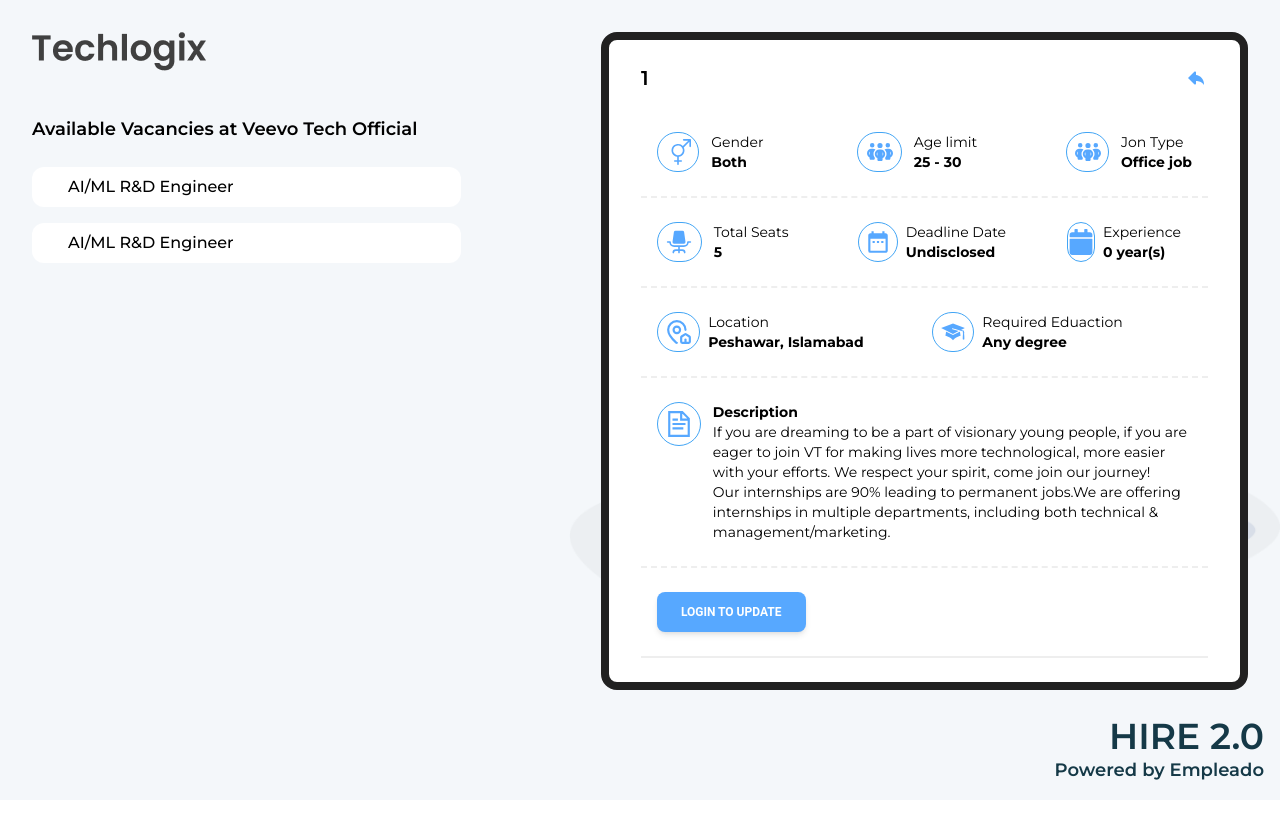
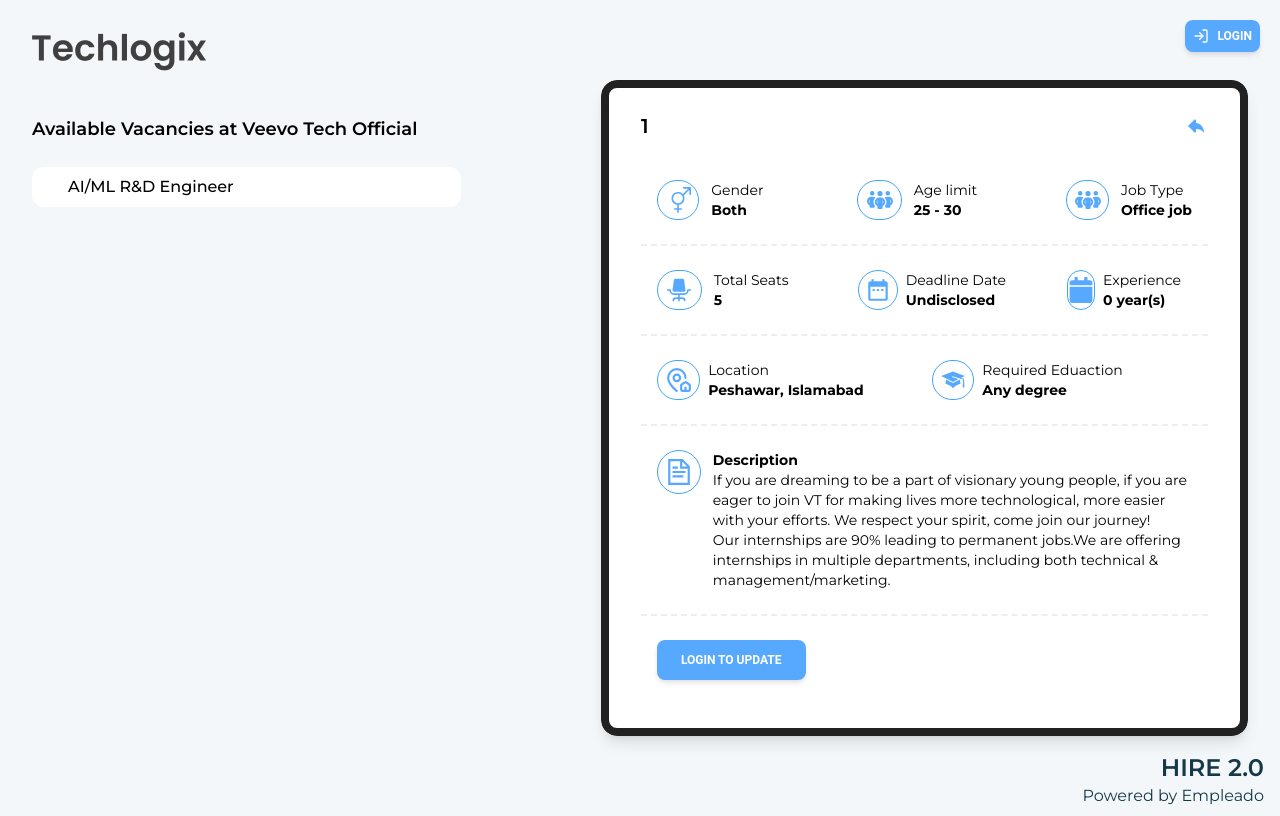
Before and after one commit to Hamid-Iqball/Hire2.0, a React (Vite) app: page /vacancy/1 in a window 1280 px wide. Built offline with nearby package versions, Linux system fonts and the light colour scheme.

Commit message:
completed design of  login and job details component

```diff
--- a/src/Pages/Home.jsx
+++ b/src/Pages/Home.jsx
@@ -1,12 +1,20 @@
+import { Button } from "@material-tailwind/react";
 import { motion } from "framer-motion";
 import { FaRegCheckCircle } from "react-icons/fa";
-import { useNavigate, Outlet } from "react-router-dom";
+import { FiLogIn } from "react-icons/fi";
+
+import { useNavigate, Outlet, useLocation } from "react-router-dom";
 
 function Home() {
   const navigate = useNavigate();
+  const location = useLocation();
+
+  // Determine if the current route is for job details
+  const isJobDetailsPage = location.pathname.startsWith("/vacancy");
 
   return (
     <div className="grid grid-cols-[0.8fr,1fr] gap-0 min-h-screen relative bg-[#f4f7fa]">
+      {/* Sidebar */}
       <div className="flex flex-col gap-3">
         <div className="p-8">
           <span>
@@ -24,9 +32,7 @@
           className="flex flex-col gap-2 px-8 mb-10"
         >
           <span className="mb-4">
-            <h2 className="text-lg font-semibold">Available Vacancies at Veevo Tech Official
-            </h2>
-
+            <h2 className="text-lg font-semibold">Available Vacancies at Veevo Tech Official</h2>
           </span>
 
           <div
@@ -39,40 +45,53 @@
             <p className="font-[500]">AI/ML R&D Engineer</p>
           </div>
 
-          <div
-            onClick={() => navigate("/vacancy/ai-ml-rd-engineer")}
-            className="flex justify-start items-center gap-2 rounded-xl p-2 max-w-[85%] mb-2 cursor-pointer bg-white hover:bg-[#57A8FF] hover:text-white active:bg-[#57A8FF] active:text-white duration-300 ease-in-out group"
-          >
-            <span className="opacity-0 group-hover:opacity-100 transition-opacity duration-300 ease-in-out">
-              <FaRegCheckCircle size={20} />
-            </span>
-            <p className="font-[500]">AI/ML R&D Engineer</p>
-          </div>
+
+
 
 
         </motion.div>
       </div>
 
-      <div className="flex justify-center items-center  relative">
-        {/* The Hero Image */}
+      {/* Main Content */}
+      <div className="relative flex flex-col items-center overflow-y-hidden justify-center">
+          <div className=" absolute top-2 right-2 m-3">
+            <Button  className="p-2 bg-[#57A8FF] flex gap-2 "> <span><FiLogIn size='16px'/></span>login</Button>
+          </div>
+
+
+        {!isJobDetailsPage ? (
+          <>
+            {/* Hero Image */}
             <motion.img
-          initial={{ y: 200, opacity: 0 }}
+              initial={{ y: 90, opacity: 0 }}
               animate={{ y: 0, opacity: 1 }}
               transition={{ duration: 1, ease: "easeInOut" }}
               src="/Images/Group 707.png"
               alt="Hero Image"
-          className="absolute "
+              className="absolute"
             />
 
-        {/* Outlet for Job Details */}
-        <div
-         className="absolute inset-8 mb-4 h-auto">
+          </>
+        ) : (
+          <div className="w-full h-full flex justify-center items-center my-20 px-8  ">
+            {/* Render Job Details */}
+            <motion.div
+              initial={{ opacity: 0, scale: 0.9 }}
+              animate={{ opacity: 1, scale: 1 }}
+              transition={{ duration: 0.5, ease: "easeInOut" }}
+              className="w-full h-full  bg-white shadow-lg rounded-2xl overflow-auto"
+            >
               <Outlet />
+            </motion.div>
+
+
+
           </div>
+        )}
 
-        <div className="absolute right-4 bottom-4 text-end text-[#153947]">
-          <h1 className="text-4xl font-semibold">HIRE 2.0</h1>
-          <p className="text-lg font-semibold">Powered by Empleado</p>
+      <div className="absolute right-4 bottom-2 text-end text-[#153947] pointer-events-none ">
+              <h1 className="text-2xl font-semibold">HIRE 2.0</h1>
+              <p>Powered by Empleado</p>
             </div>
       </div>
     </div>
--- a/src/Pages/JobDetails.jsx
+++ b/src/Pages/JobDetails.jsx
@@ -49,7 +49,7 @@
         <FaPeopleGroup size='26px' color="#57A8FF"/>
         </div>
         <div className="text-sm">
-            <p>Jon Type</p>
+            <p>Job Type</p>
             <strong>Office job</strong>
         </div>
         </div>
@@ -137,7 +137,7 @@
 
 
          {/* Last div */}
-         <div className=" px-4 py-6 border-b-2">
+         <div className=" px-4 py-6 ">
             <Button className="bg-[#57A8FF]">Login to Update</Button>
          </div>
       </div>
```
Lines whose indentation alone changed are shown as unchanged.
